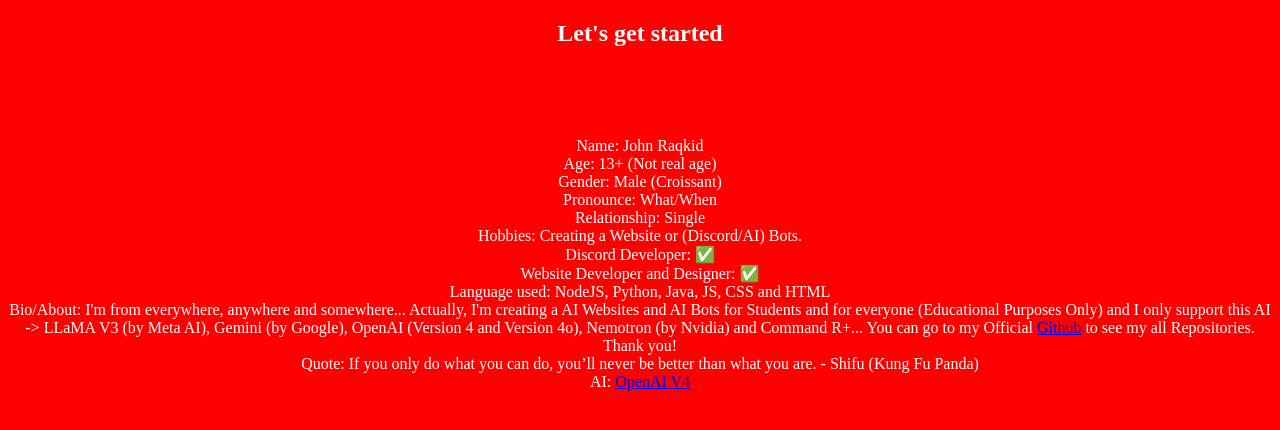
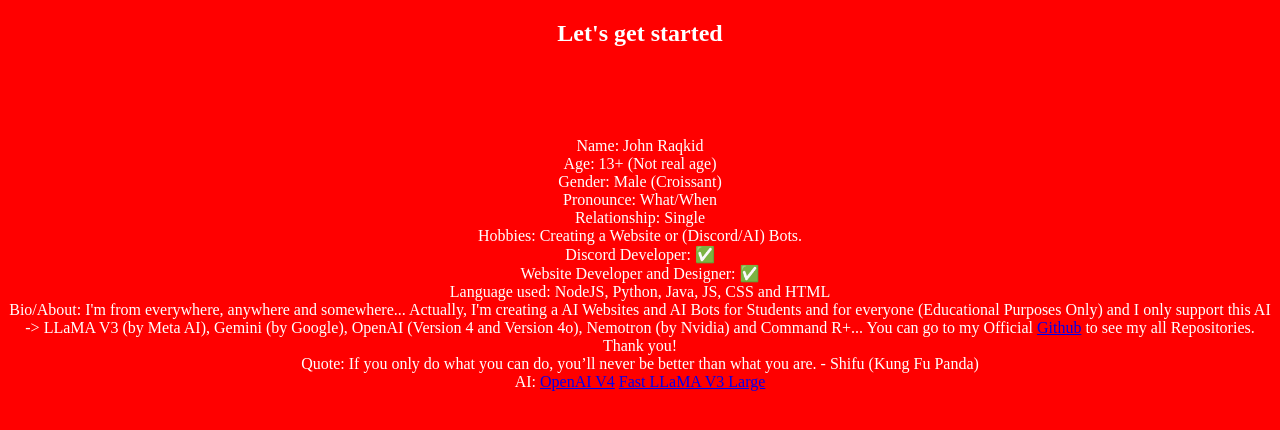
Before and after one commit to RAQKID/TryByMe, a website: page index.html in a window 1280 px wide. Drawn offline with Linux system fonts and the light colour scheme.

Commit message:
Update index.html

```diff
--- a/index.html
+++ b/index.html
@@ -19,7 +19,7 @@
            Language used: NodeJS, Python, Java, JS, CSS and HTML<br>
            Bio/About: I'm from everywhere, anywhere and somewhere... Actually, I'm creating a AI Websites and AI Bots for Students and for everyone (Educational Purposes Only) and I only support this AI -> LLaMA V3 (by Meta AI), Gemini (by Google), OpenAI (Version 4 and Version 4o), Nemotron (by Nvidia) and Command R+... You can go to my Official <a href='https://github.com/OfficialRaqkid'>Github</a> to see my all Repositories. Thank you!<br>
           Quote: If you only do what you can do, you’ll never be better than what you are. - Shifu (Kung Fu Panda)<br>
-               AI: <a href="https://notmyai3-505.onrender.com">OpenAI V4</a><br>
+               AI: <a href="https://notmyai3-505.onrender.com">OpenAI V4</a> <a href="https://notmyai2-505.onrender.com">Fast LLaMA V3 Large</a><br>
                 <p>
           </div>
          </body>
```
